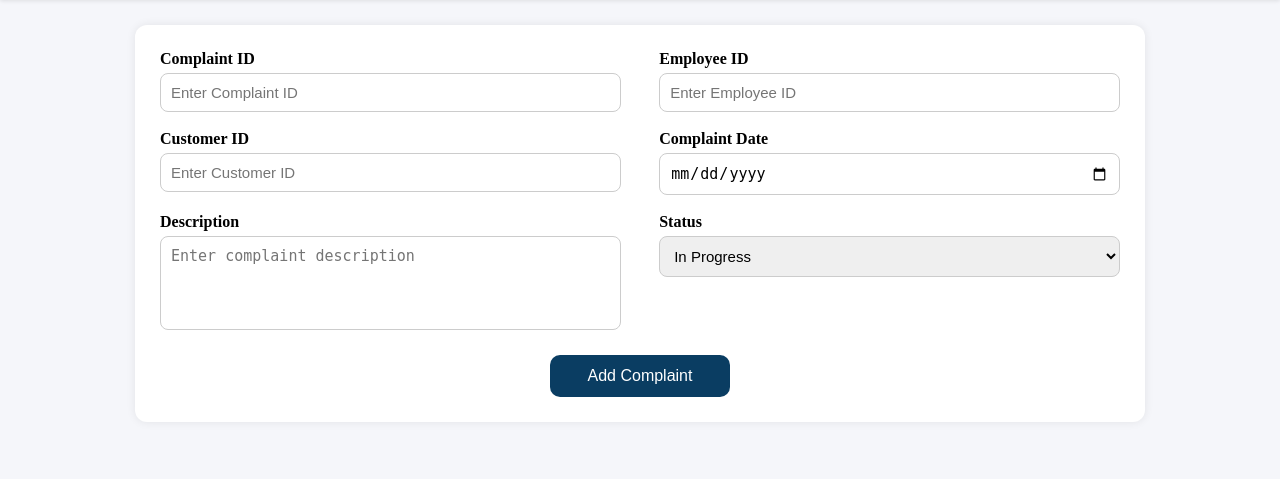
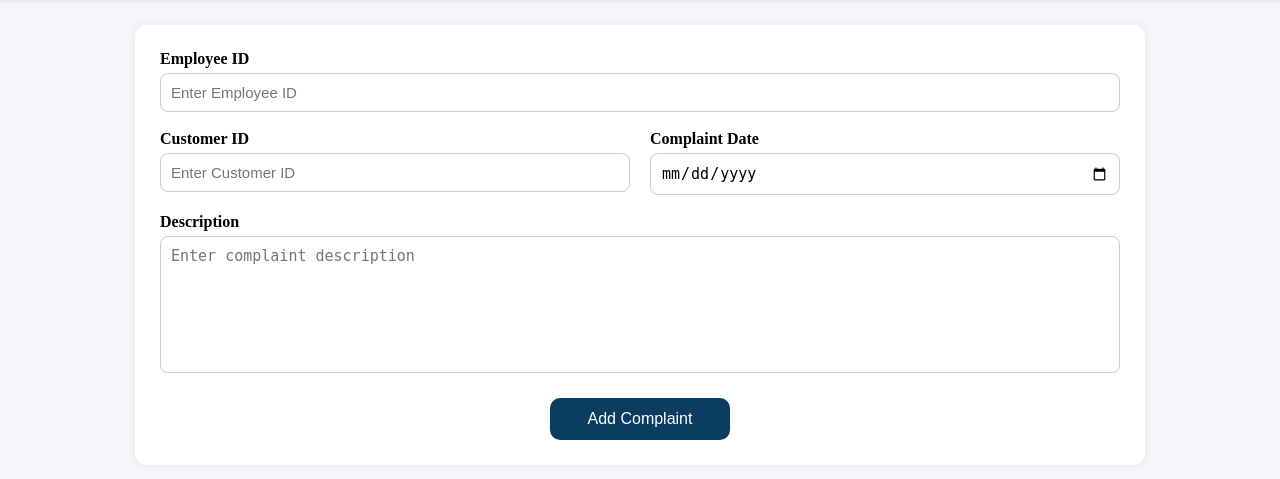
Before and after one commit to Sadeeshana/Utility-Managment-System, a PHP site: page /addnewcomplaint.html in a window 1280 px wide. Shown: the part 57-536 px from the top of the page. Run offline with PHP 8.4, Linux system fonts and the light colour scheme.

Commit message:
Update addnewcomplaint files
Update addnewcomplaint files

```diff
--- a/addnewcomplaint.css
+++ b/addnewcomplaint.css
@@ -32,11 +32,12 @@ h2 {
 .row {
     display: flex;
     justify-content: space-between;
+    gap: 20px;
     margin-bottom: 18px;
 }
 
 .form-group {
-    width: 48%;
+    flex: 1;
     display: flex;
     flex-direction: column;
 }
@@ -61,9 +62,10 @@ input:focus, textarea:focus, select:focus {
 /* Textarea styling */
 textarea {
     resize: none;
+    height: 115px;
 }
 
-/* Complaint Button */
+/* Submit Button */
 .add-btn {
     width: 180px;
     padding: 12px;
@@ -78,5 +80,5 @@ textarea {
 }
 
 .add-btn:hover {
-    background: #0A3D62;
+    background: #083350;
 }
--- a/addnewcomplaint.html
+++ b/addnewcomplaint.html
@@ -21,11 +21,6 @@
 
       <div class="row">
         <div class="form-group">
-          <label>Complaint ID</label>
-          <input type="text" id="complaintId" placeholder="Enter Complaint ID" name="ComplaintID">
-        </div>
-
-        <div class="form-group">
           <label>Employee ID</label>
           <input type="text" id="employeeId" placeholder="Enter Employee ID" name="EmployeeID">
         </div>
@@ -48,15 +43,6 @@
           <label>Description</label>
           <textarea id="description" rows="4" placeholder="Enter complaint description" name="Description"></textarea>
         </div>
-
-        <div class="form-group">
-          <label for="status">Status</label>
-          <select id="status" name="Status">
-            <option value="In Progress">In Progress</option>
-            <option value="Pending">Pending</option>
-            <option value="Resolved">Resolved</option>
-          </select>
-        </div>
       </div>
 
       <button type="submit" id="addComplaintBtn" class="add-btn">Add Complaint</button>
--- a/addnewcomplaint.js
+++ b/addnewcomplaint.js
@@ -8,7 +8,7 @@ document.addEventListener('DOMContentLoaded', () => {
             e.preventDefault(); // Prevent default submission
 
             // reqired fields
-            const requiredFields = ['complaintId', 'employeeId', 'customerId', 'complaintDate', 'description', 'status'];
+            const requiredFields = [ 'employeeId', 'customerId', 'complaintDate', 'description'];
             let isValid = true;
 
             // Reset borders
```
